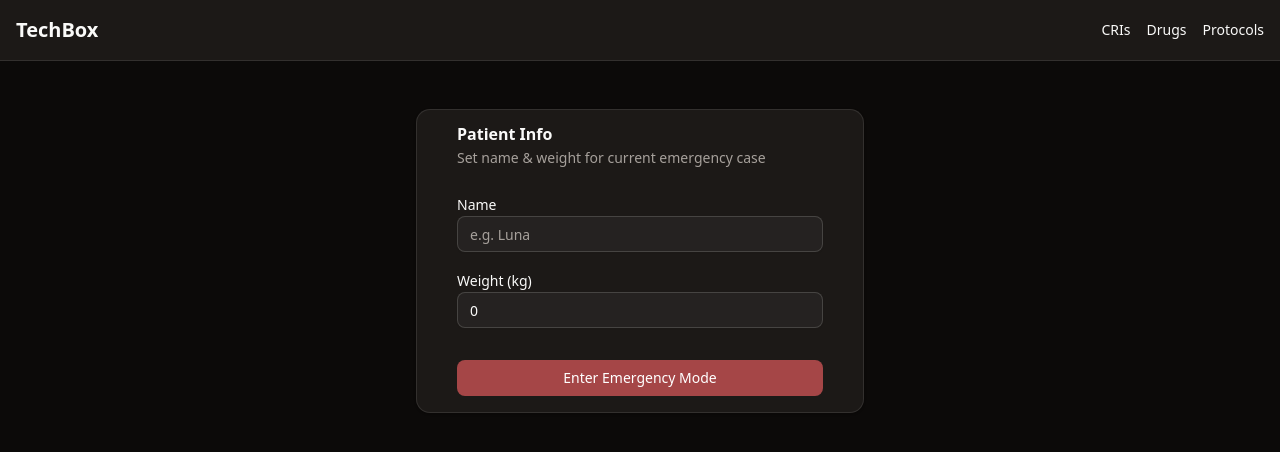
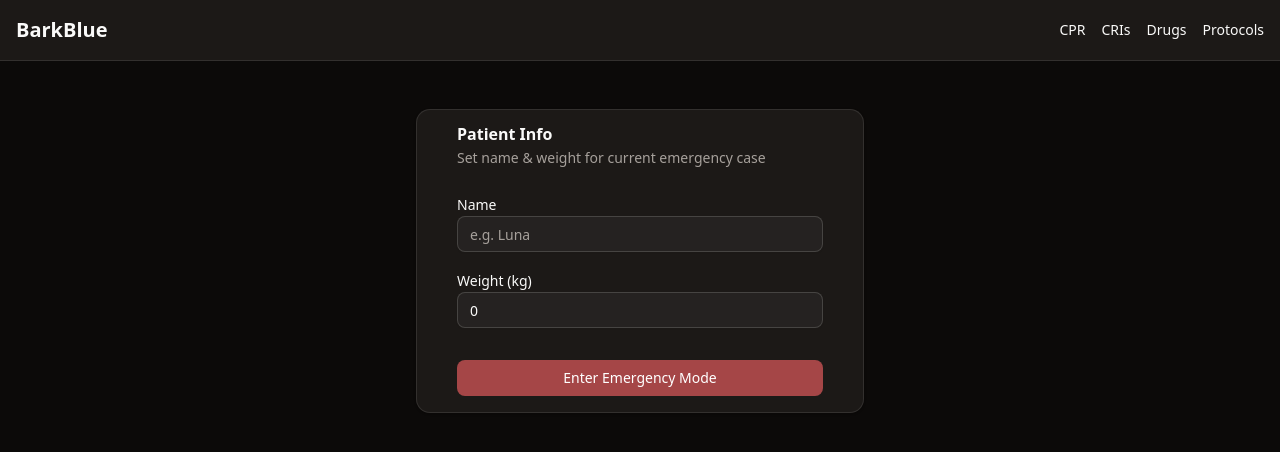
Before and after one commit to Islenna/Techbox, a React (Vite) app: page / in a window 1280 px wide. Shown: the top 452 px of the page. Built offline with nearby package versions, Linux system fonts and the light colour scheme.

Commit message:
Namechange, CPR prod for testing

```diff
--- a/src/components/shared/Navbar.tsx
+++ b/src/components/shared/Navbar.tsx
@@ -8,7 +8,7 @@ export default function Navbar() {
         <nav className="w-full p-4 border-b bg-card text-foreground">
             <div className="max-w-screen-xl mx-auto flex items-center justify-between">
                 {/* Left: App Title */}
-                <h1 className="font-bold text-xl">TechBox</h1>
+                <h1 className="font-bold text-xl">BarkBlue</h1>
 
                 {/* Center: Patient Info (conditionally shown) */}
                 {patientName ? (
@@ -21,6 +21,7 @@ export default function Navbar() {
 
                 {/* Right: Links */}
                 <div className="flex gap-4 text-sm">
+                    <Link to="/emergency" className="hover:underline">CPR</Link>
                     <Link to="/cris" className="hover:underline">CRIs</Link>
                     <Link to="/drugs" className="hover:underline">Drugs</Link>
                     <Link to="/protocols" className="hover:underline">Protocols</Link>
```
